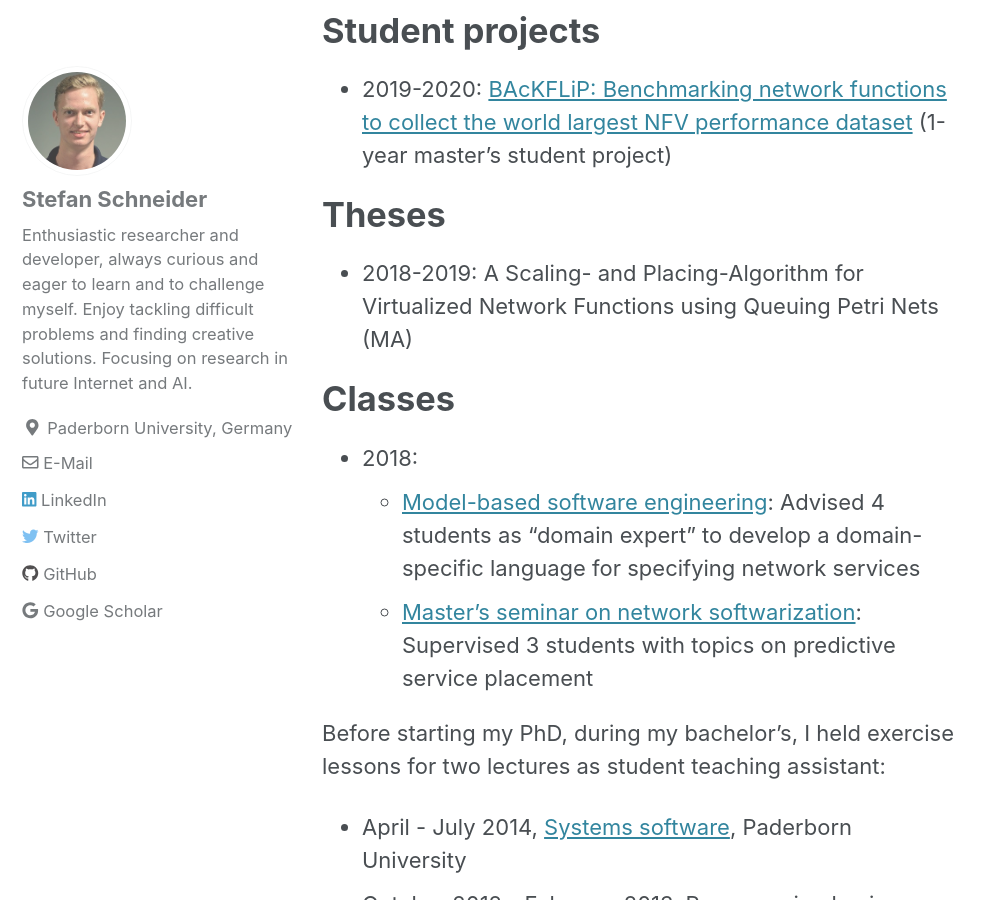
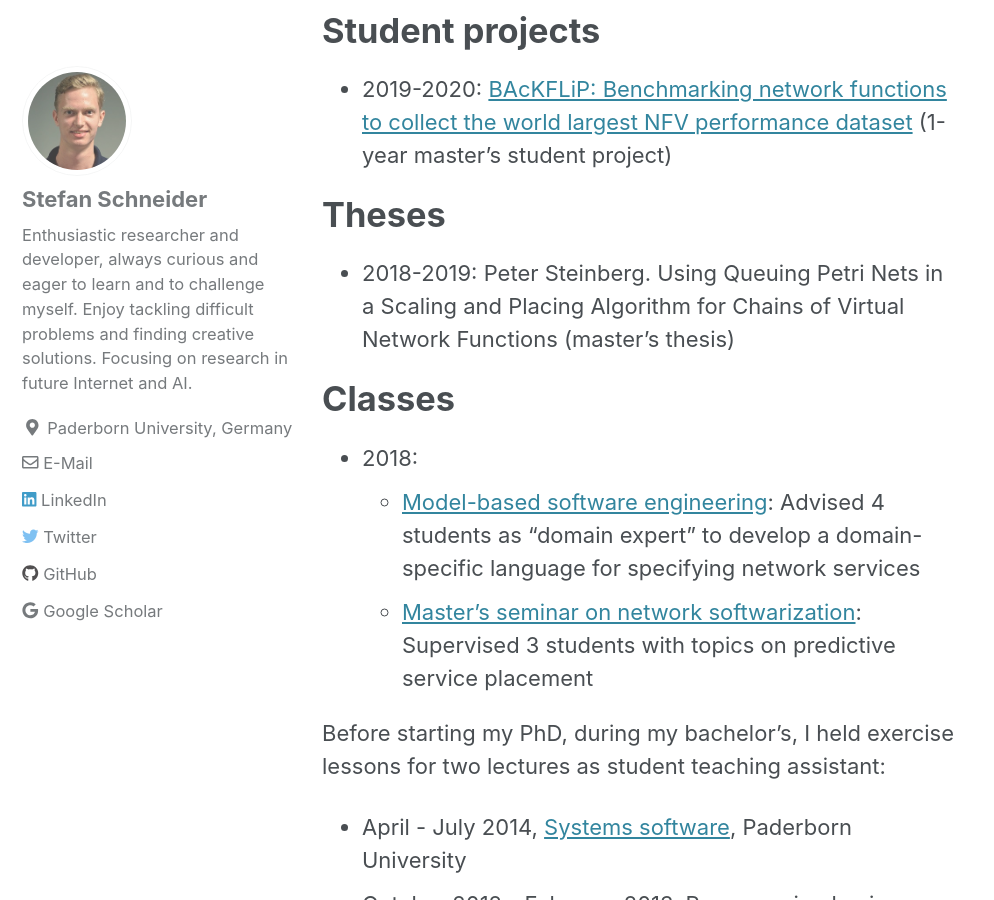
Before and after one commit to stefanbschneider/stefanbschneider.github.io, a Jekyll site: the page built from _pages/teaching.md, in a window 1280 px wide and 900 px high, scrolled down 695 px. Shown: the whole window, without its empty margins (0-994 px from the left). Built offline with Jekyll 4.4.1, drawn with Linux system fonts in a browser that asks for light colours; cached includes are drawn as plain includes; nearby versions of some CDN libraries.

Commit message:
updated peter's ma

```diff
--- a/_pages/teaching.md
+++ b/_pages/teaching.md
@@ -14,7 +14,7 @@ Since my PhD position is currently entirely funded through the [European H2020 p
 
 # Theses
 
-* 2018-2019: A Scaling- and Placing-Algorithm for Virtualized Network Functions using Queuing Petri Nets (MA)
+* 2018-2019: Peter Steinberg. Using Queuing Petri Nets in a Scaling and Placing Algorithm for Chains of Virtual Network Functions (master's thesis)
 
 # Classes
 
```
